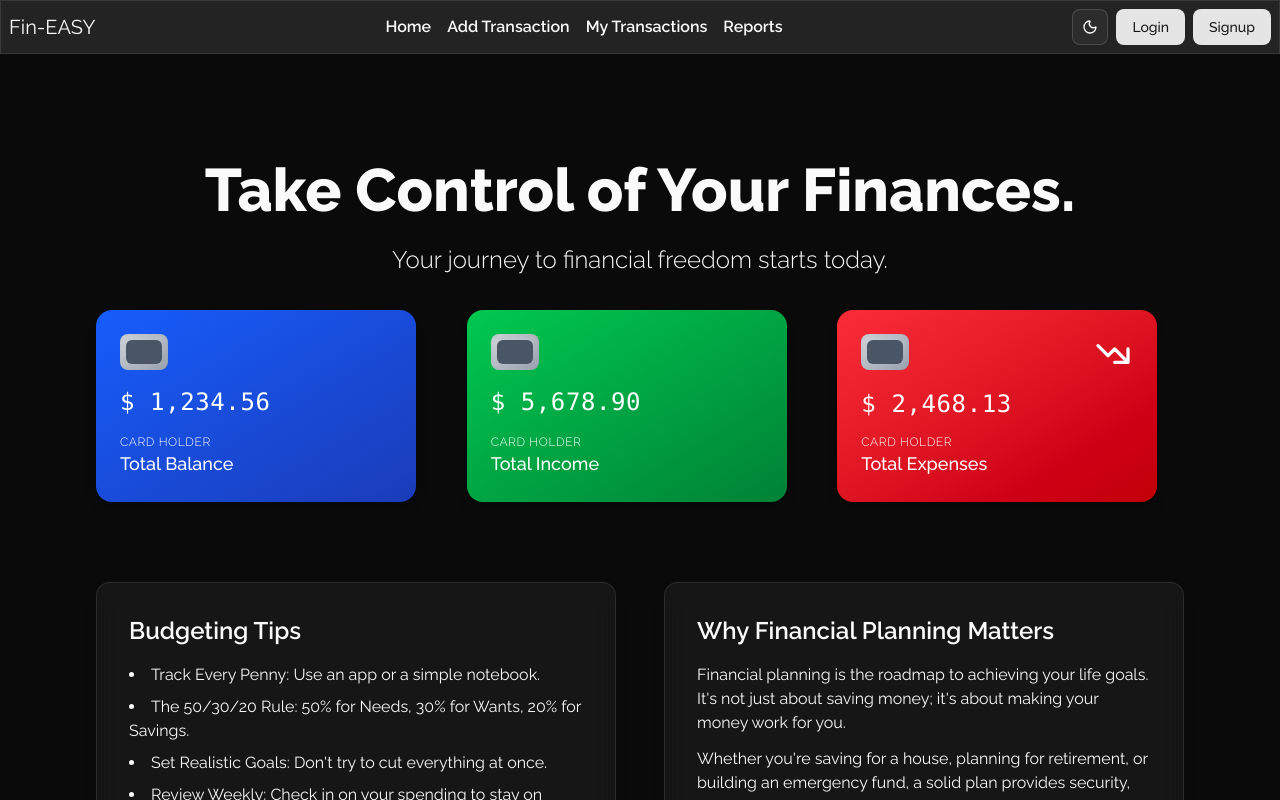
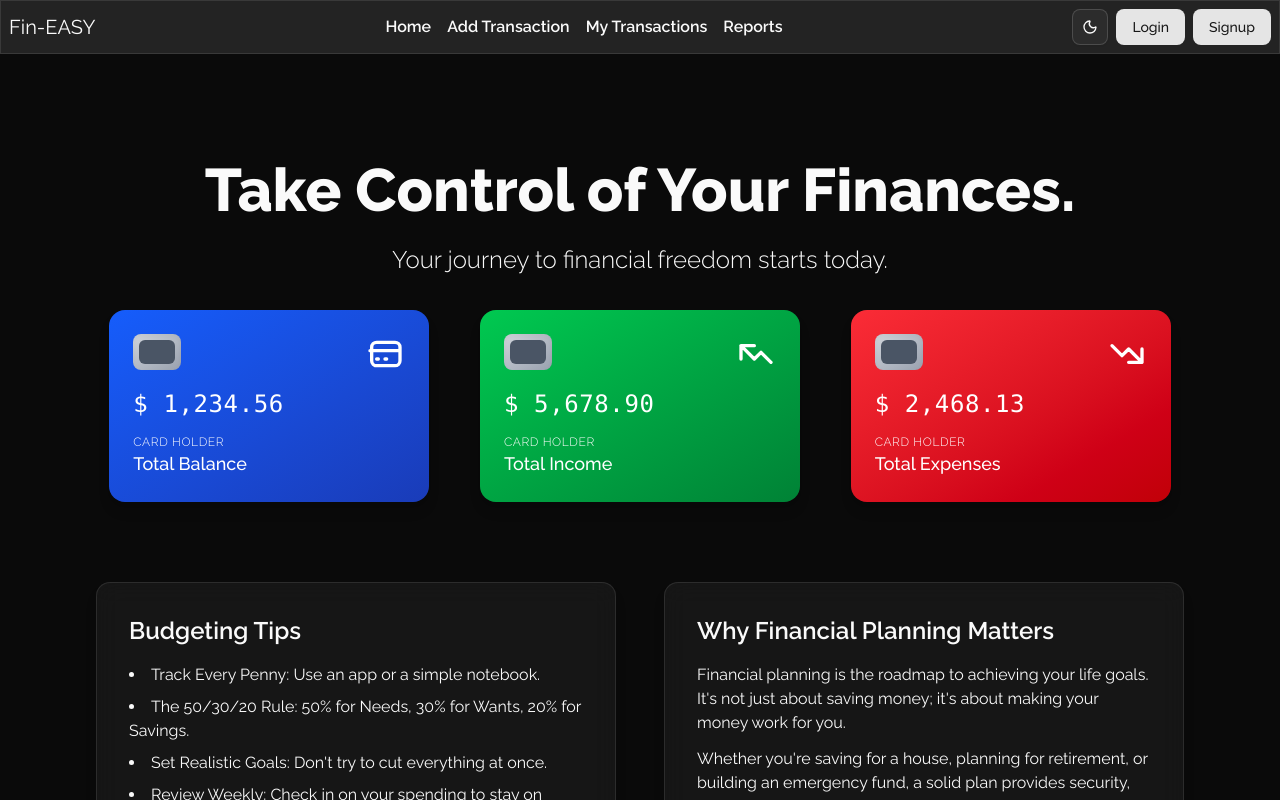
Before and after one commit to iam-Sourov/fin-ease-client, a React (Vite) app: page / in a window 1280 px wide. Shown: the top 800 px of the page. Built offline with nearby package versions, Linux system fonts and the light colour scheme; no server answers.

Commit message:
Card Redesign and .env file secured

```diff
--- a/src/Pages/Home/Overview.jsx
+++ b/src/Pages/Home/Overview.jsx
@@ -6,15 +6,15 @@ import React from 'react';
 const Overview = () => {
     return (
         <div className="max-w-6xl mx-auto px-4 sm:px-6 lg:px-8">
-            {/* We use a negative margin to pull this section up over the banner */}
-            <div className=" grid  grid-cols-1 md:grid-cols-3  gap-6   -mt-16">
+
+            <div className=" grid  grid-cols-1 md:grid-cols-3 place-items-center gap-6 -mt-16">
                 {/* Card 1: Total Balance */}
                 <div class="w-80 h-48 p-6 bg-linear-to-br from-blue-600 to-blue-800 rounded-2xl shadow-lg text-white flex flex-col justify-between transform transition-all hover:scale-105">
                     <div class="flex justify-between items-start">
                         <div class="w-12 h-9 bg-linear-to-br from-gray-300 to-gray-400 rounded-md shadow-inner">
                             <div class="w-9 h-6 m-1.5 bg-gray-600 rounded-sm"></div>
                         </div>
-                        {/* <svg className="w-10 h-10" fill="none" stroke="currentColor" viewBox="0 0 24 24" xmlns="http://www.w3.org/2000/svg"><path strokeLinecap="round" strokeLinejoin="round" strokeWidth="2" d="M3 10h18M7 15h1m4 0h1m-7 4h12a3 3 0 003-3V8a3 3 0 00-3-3H7a3 3 0 00-3 3v8a3 3 0 003 3z"></path></svg> */}
+                        <svg className="w-10 h-10" fill="none" stroke="currentColor" viewBox="0 0 24 24" xmlns="http://www.w3.org/2000/svg"><path strokeLinecap="round" strokeLinejoin="round" strokeWidth="2" d="M3 10h18M7 15h1m4 0h1m-7 4h12a3 3 0 003-3V8a3 3 0 00-3-3H7a3 3 0 00-3 3v8a3 3 0 003 3z"></path></svg>
                     </div>
                     <div class="text-2xl font-mono tracking-wide">
                         $ 1,234.56
@@ -30,7 +30,7 @@ const Overview = () => {
                         <div class="w-12 h-9 bg-linear-to-br from-gray-300 to-gray-400 rounded-md shadow-inner">
                             <div class="w-9 h-6 m-1.5 bg-gray-600 rounded-sm"></div>
                         </div>
-                        {/* <svg className="w-10 h-10" fill="none" stroke="currentColor" viewBox="0 0 24 24" xmlns="http://www.w3.org/2000/svg"><path strokeLinecap="round" strokeLinejoin="round" strokeWidth="2" d="M12 8c-1.657 0-3 .895-3 2s1.343 2 3 2 3 .895 3 2-1.343 2-3 2m0-8c1.105 0 2 .895 2 2s-.895 2-2 2-2-.895-2-2 .895-2 2 2zm0 8c-1.105 0-2 .895-2 2s.895 2 2 2 2-.895 2-2-.895-2-2 2zm0-4c-1.105 0-2 .895-2 2s.895 2 2 2 2-.895 2-2-.895-2-2 2z"></path></svg> */}
+                        <svg className="w-10 h-10 rotate-180" fill="none" stroke="currentColor" viewBox="0 0 24 24" xmlns="http://www.w3.org/2000/svg"><path strokeLinecap="round" strokeLinejoin="round" strokeWidth="2" d="M13 17h8m0 0V9m0 8l-8-8-4 4-6-6"></path></svg>
                     </div>
                     <div class="text-2xl font-mono tracking-wide">
                         $ 5,678.90
--- a/src/components/Navbar.jsx
+++ b/src/components/Navbar.jsx
@@ -28,7 +28,7 @@ const Navbar = () => {
 
 
     return (
-        <div className="flex justify-between items-center w-full bg-white/10 border  p-2  ">
+        <div className=" w-full flex justify-between items-center  bg-white/10 border  p-2  ">
             <div className="hidden lg:flex">
                 <a className=" text-xl">Fin-EASY</a>
             </div>
```
Also changed, not shown: 1 other file (tests, documents, lock files or other folders).
